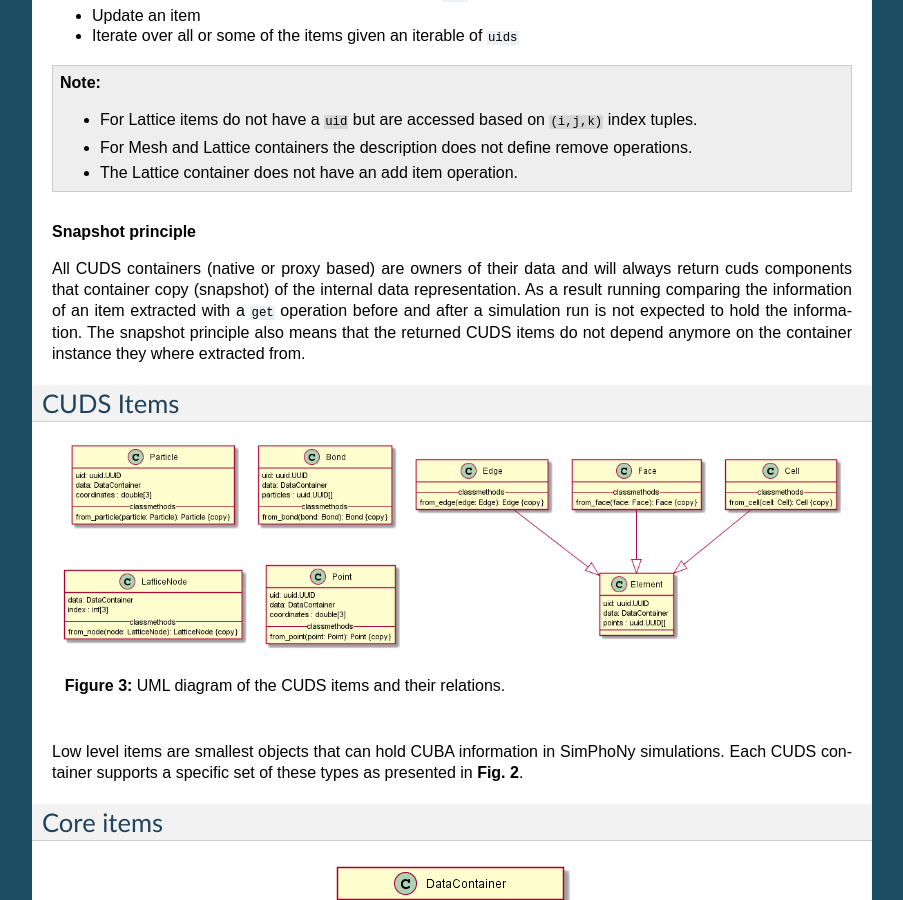
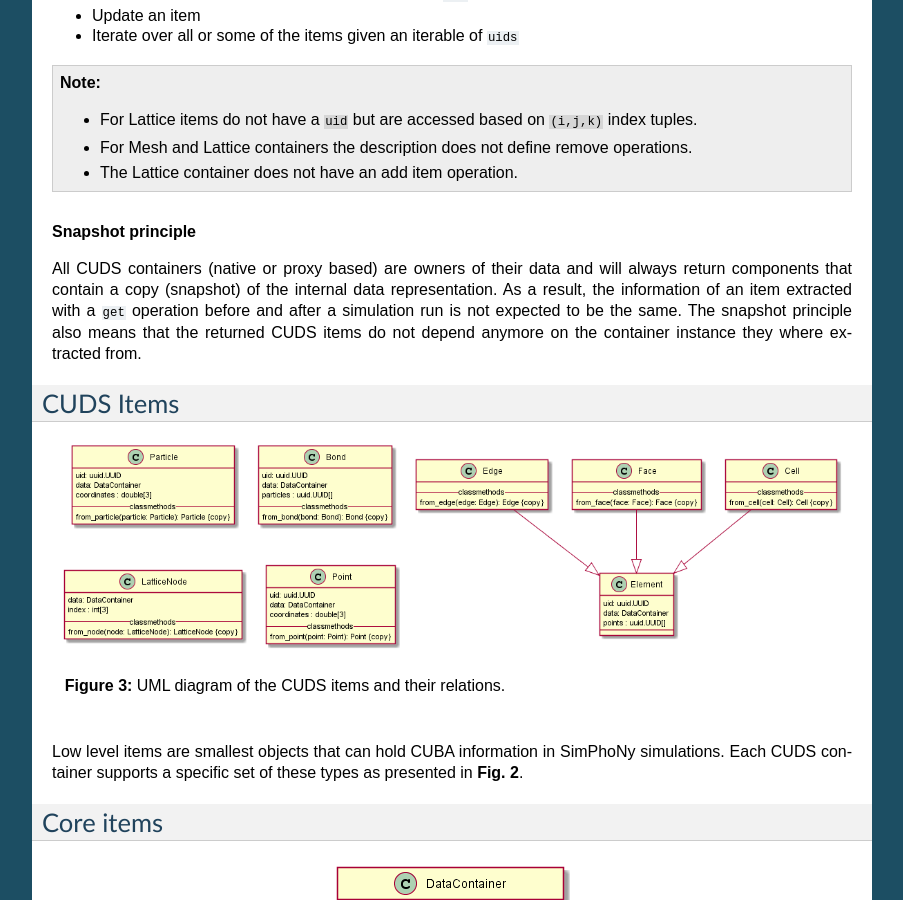
Before and after one commit to simphony/simphony-common, a Sphinx documentation site: the page built from doc/source/cuds_definition.rst, in a window 1280 px wide and 900 px high, scrolled down 1883 px. Shown: the whole window, without its empty margins (198-1101 px from the left). Built offline with Sphinx 7.4.7, drawn with Linux system fonts in a browser that asks for light colours.

Commit message:
update the Snapshot principle paragraph

```diff
--- a/doc/source/cuds_definition.rst
+++ b/doc/source/cuds_definition.rst
@@ -61,13 +61,12 @@
 .. rubric:: Snapshot principle
 
 All CUDS containers (native or proxy based) are owners of their data
-and will always return cuds components that container copy (snapshot)
-of the internal data representation. As a result running comparing the
-information of an item extracted with a ``get`` operation before
-and after a simulation run is not expected to hold the information.
-The snapshot principle also means that the returned CUDS items
-do not depend anymore on the container instance they where extracted
-from.
+and will always return components that contain a copy (snapshot) of
+the internal data representation. As a result, the information of an
+item extracted with a ``get`` operation before and after a
+simulation run is not expected to be the same. The snapshot principle
+also means that the returned CUDS items do not depend anymore on the
+container instance they where extracted from.
 
 CUDS Items
 ----------
```
